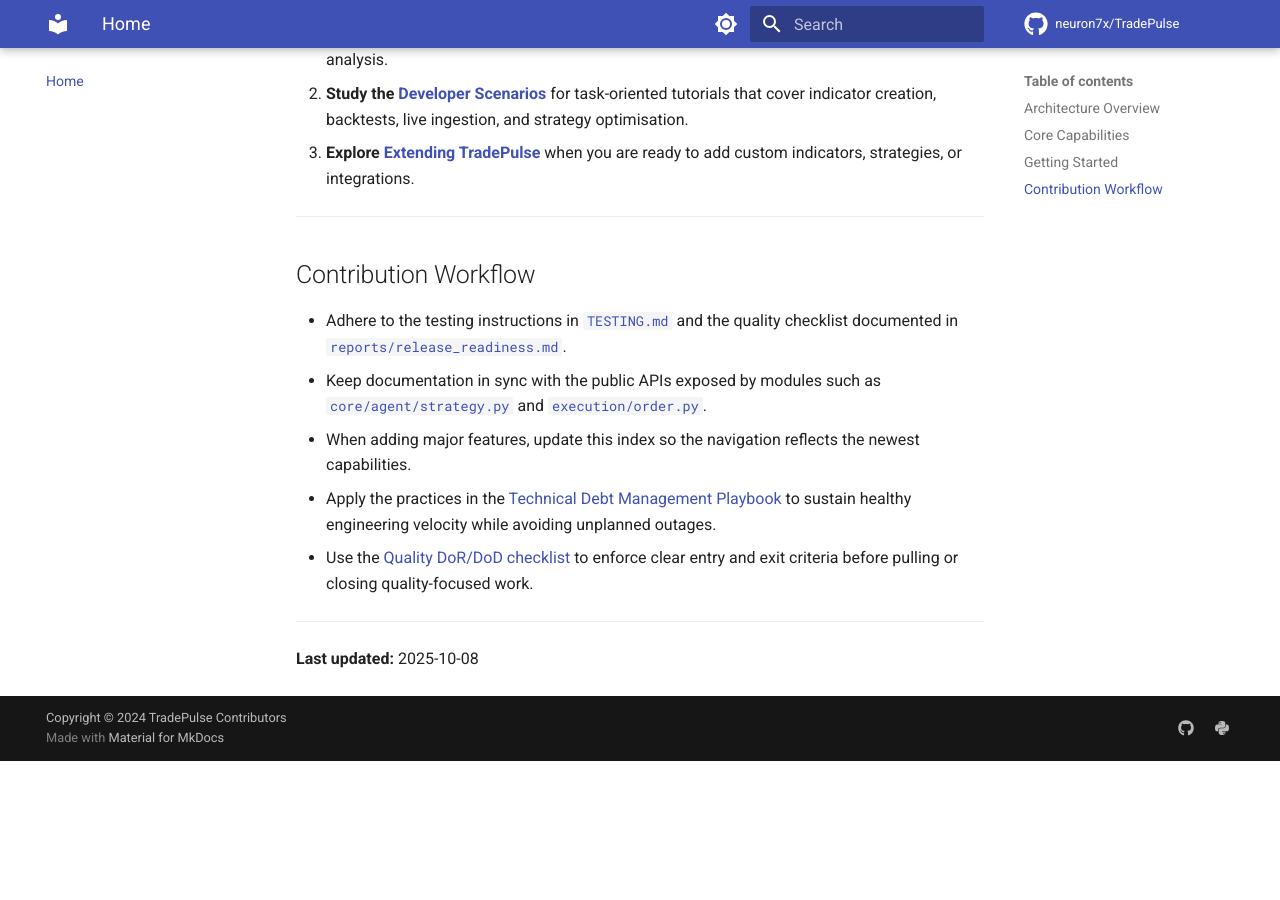
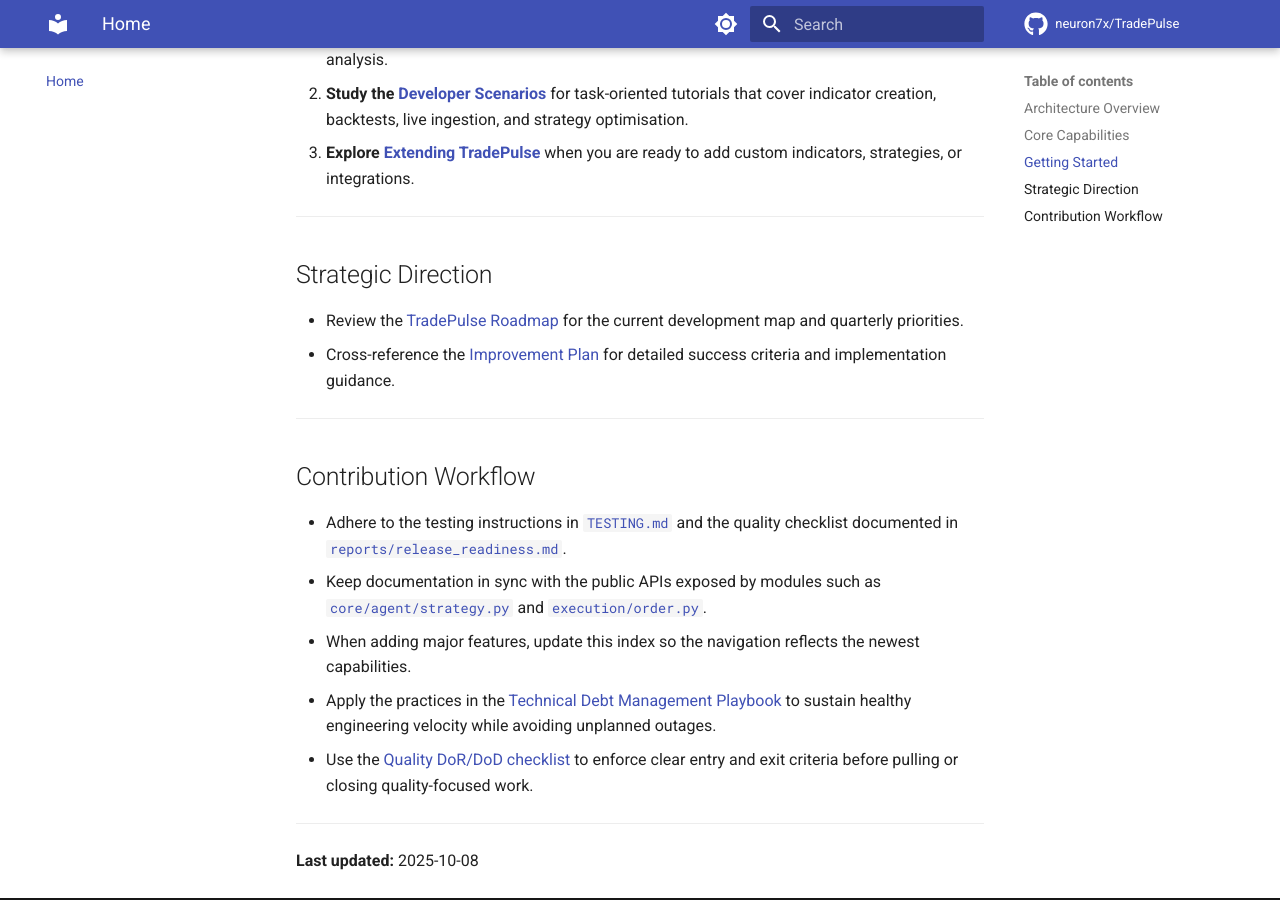
Before and after one commit to neuron7x/TradePulse, an MkDocs documentation site: the page built from docs/index.md, in a window 1280 px wide and 900 px high, scrolled down 1246 px. Built offline with MkDocs 1.6.1 and Material for MkDocs 9.7.7, drawn with Linux system fonts in a browser that asks for light colours; comment, search, counter and statistics services are not loaded; the version menu is left out; before the commit the page ends 2007 px from its top, so only the background shows below that.

Commit message:
Add roadmap documentation aligning with improvement plan

```diff
--- a/docs/index.md
+++ b/docs/index.md
@@ -43,6 +43,15 @@
 
 ---
 
+## Strategic Direction
+
+- Review the [TradePulse Roadmap](roadmap.md) for the current development map and
+  quarterly priorities.
+- Cross-reference the [Improvement Plan](improvement_plan.md) for detailed
+  success criteria and implementation guidance.
+
+---
+
 ## Contribution Workflow
 
 - Adhere to the testing instructions in [`TESTING.md`](../TESTING.md) and the
```
Also changed, not shown: README.md (+1 -0 lines), docs/roadmap.md (added, +40 -0 lines).
